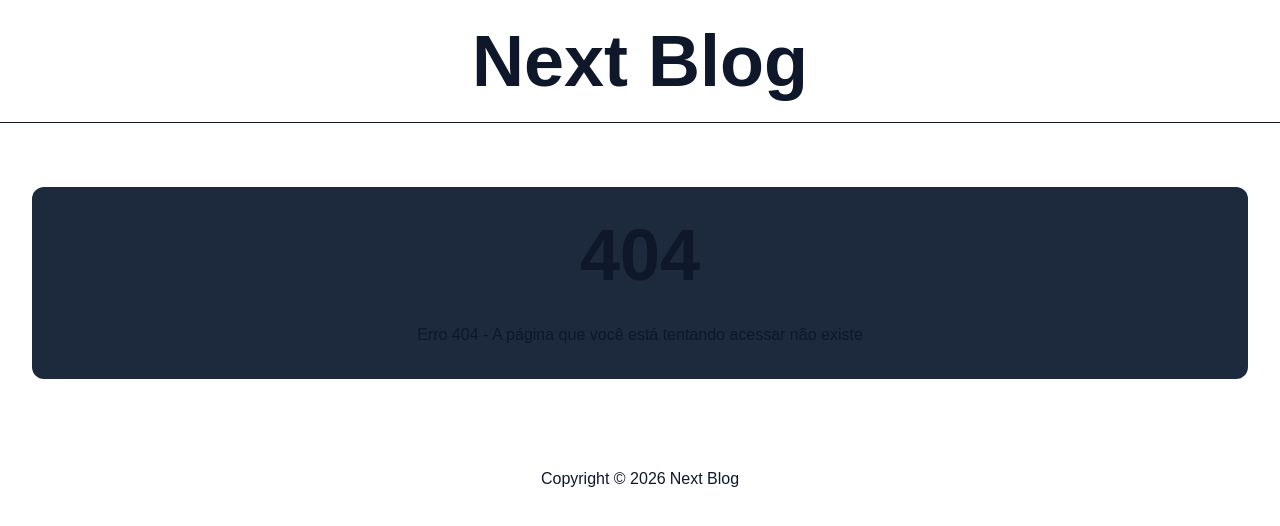
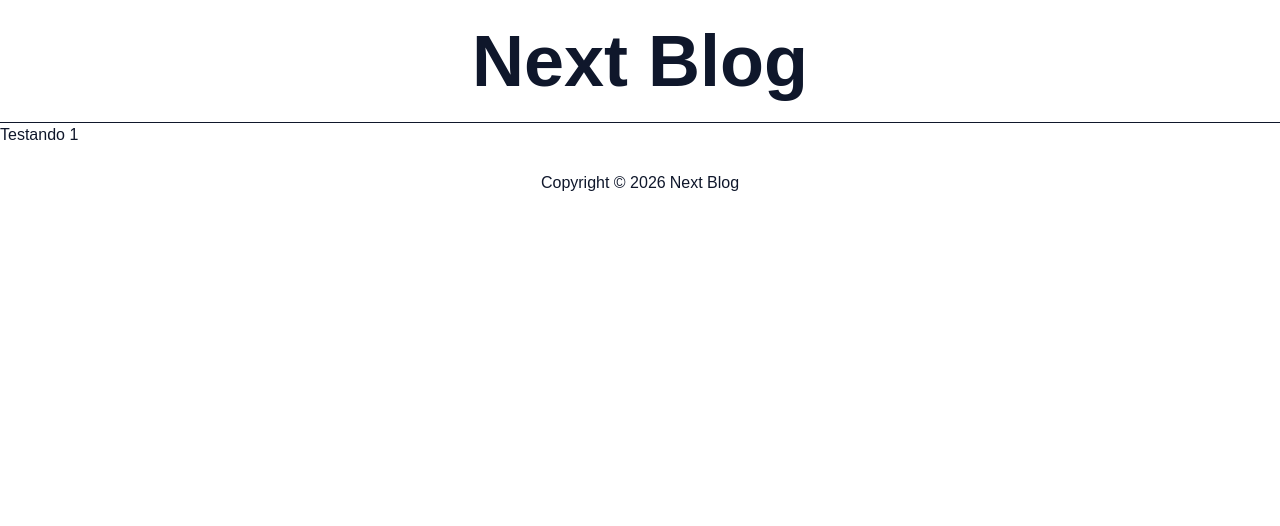
Before and after one commit to Gabrielst27/next-blog, a Next.js app: page /admin/post/1 in a window 1280 px wide. Before the commit this address had no page. Shown: the top 526 px of the page. Built offline with nearby package versions, Linux system fonts and the light colour scheme.

Commit message:
feat: add admin/login, admin/new-post and admin/post routes

```diff
--- /dev/null
+++ b/app/admin/login/page.tsx
@@ -0,0 +1,3 @@
+export default function AdminLoginPage() {
+  return <div></div>;
+}
--- /dev/null
+++ b/app/admin/new-post/page.tsx
@@ -0,0 +1,3 @@
+export default function AdminNewPostPage() {
+  return <div></div>;
+}
--- /dev/null
+++ b/app/admin/post/[id]/page.tsx
@@ -0,0 +1,17 @@
+import { AdminSinglePostContent } from '@/components/AdminSinglePostContent';
+import { LoadingSpinnerComponent } from '@/components/LoadingSpinner';
+import { Suspense } from 'react';
+
+type AdminSinglePostPageProps = {
+  params: Promise<{ id: string }>;
+};
+
+export default async function AdminSinglePostPage({
+  params,
+}: AdminSinglePostPageProps) {
+  return (
+    <Suspense fallback={<LoadingSpinnerComponent />}>
+      <AdminSinglePostContent params={params} />
+    </Suspense>
+  );
+}
--- /dev/null
+++ b/app/admin/post/page.tsx
@@ -0,0 +1,3 @@
+export default function AdminPostPage() {
+  return <div></div>;
+}
--- /dev/null
+++ b/components/AdminSinglePostContent/index.tsx
@@ -0,0 +1,10 @@
+type AdminSinglePostPageProps = {
+  params: Promise<{ id: string }>;
+};
+
+export async function AdminSinglePostContent({
+  params,
+}: AdminSinglePostPageProps) {
+  const { id } = await params;
+  return <div>Testando {id}</div>;
+}
--- a/components/PostArticle/index.tsx
+++ b/components/PostArticle/index.tsx
@@ -7,9 +7,7 @@ import { PostDateComponent } from '@/components/PostDate';
 import { SafeMarkdownComponent } from '@/components/SafeMarkdown';
 
 type PostArticleProps = {
-  params: Promise<{
-    slug: string;
-  }>;
+  params: Promise<{ slug: string }>;
 };
 
 export async function PostArticleComponent({ params }: PostArticleProps) {
```
